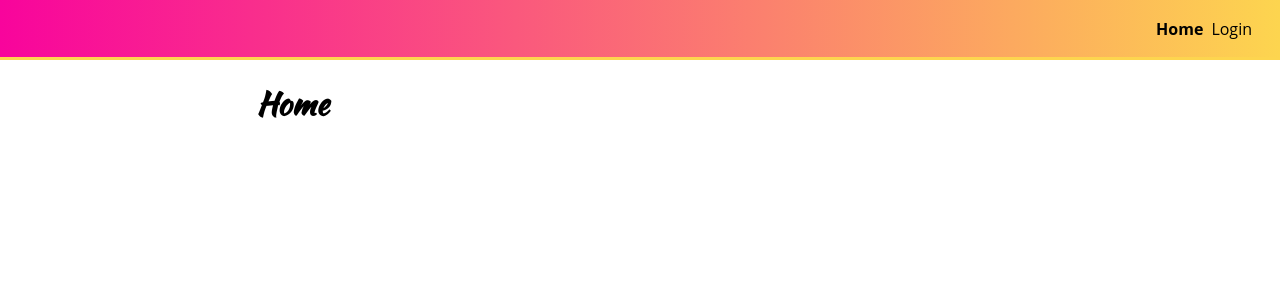
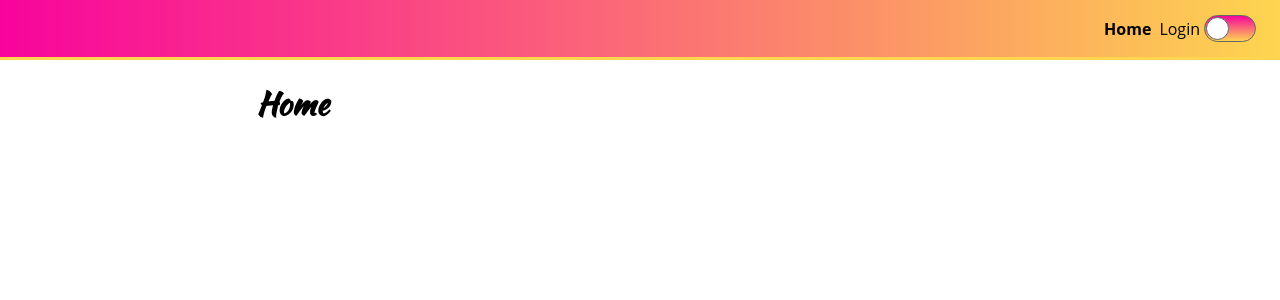
Before and after one commit to GogaImerlishvili/Styled-components_React, a React (Create React App) app: page / in a window 1280 px wide. Shown: the top 300 px of the page. Built offline with nearby package versions, Linux system fonts and the light colour scheme.

Commit message:
Toggle buttons

```diff
--- a/src/components/common/Toggle.js
+++ b/src/components/common/Toggle.js
@@ -27,8 +27,10 @@ const Notch = styled.div`
   transform: translate(${(p) => (p.isActive ? "26px" : "1px")});
 `;
 
-export function Toggle({ isActive }) {
-  <ToggleWrapper>
-    <Notch isActive={isActive} />
-  </ToggleWrapper>;
+export function Toggle({ isActive, onToggle }) {
+  return (
+    <ToggleWrapper onClick={onToggle}>
+      <Notch isActive={isActive} />
+    </ToggleWrapper>
+  );
 }
```
